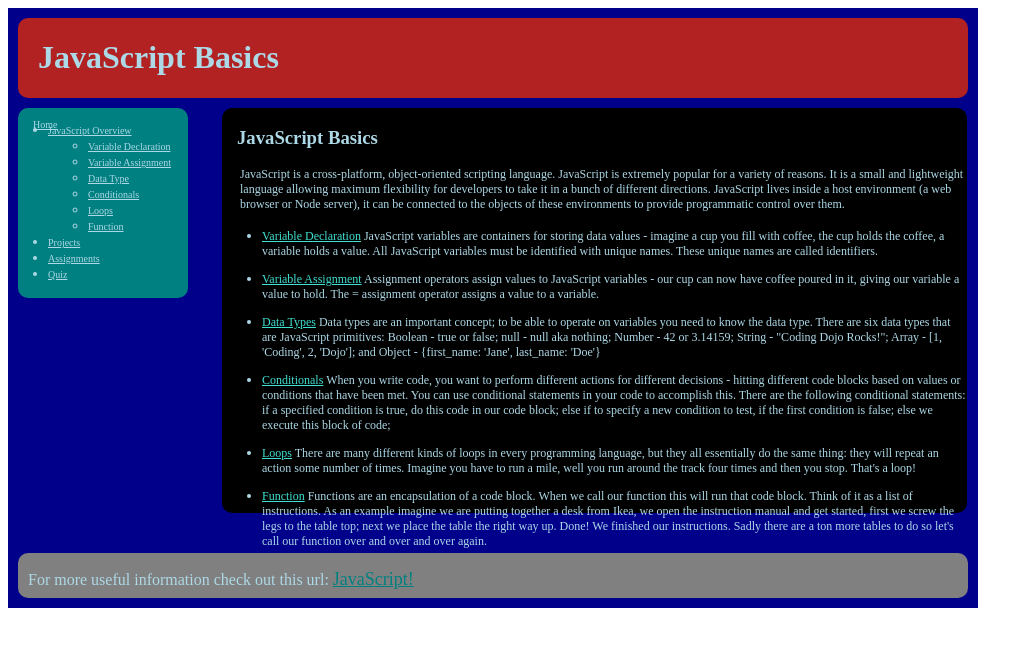
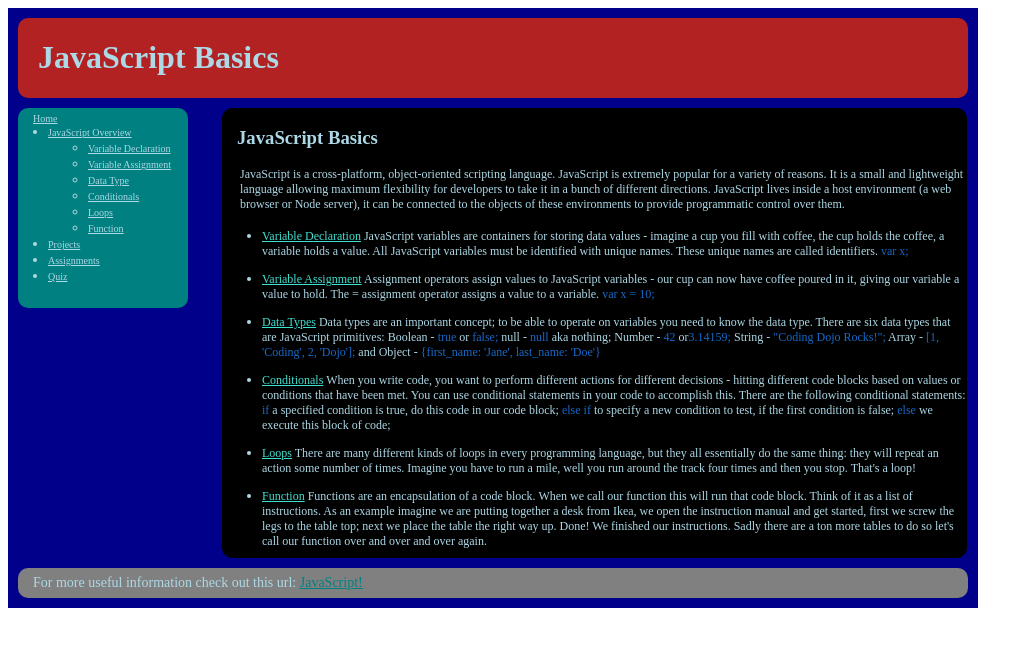
Before and after one commit to 4dar/adarrepo, a plain HTML site: page JavaScript Basics/JSBindex.html in a window 1280 px wide. Shown: the whole page, without its empty margins (0-1033 px from the left). Drawn offline with Linux system fonts and the light colour scheme.

Commit message:
finished JSB project

```diff
--- a/JavaScript Basics/JSBindex.html
+++ b/JavaScript Basics/JSBindex.html
@@ -31,10 +31,10 @@
             <h3>JavaScript Basics</h3>
             <p class="blackboxtext" id="javadefinition">JavaScript is a cross-platform, object-oriented scripting language. JavaScript is extremely popular for a variety of reasons. It is a small and lightweight language allowing maximum flexibility for developers to take it in a bunch of different directions. JavaScript lives inside a host environment (a web browser or Node server), it can be connected to the objects of these environments to provide programmatic control over them.</p>
             <ul class="definitionlist">
-                <li><p class="blackboxtext"><a href="" class="definitionlinks">Variable Declaration</a> JavaScript variables are containers for storing data values - imagine a cup you fill with coffee, the cup holds the coffee, a variable holds a value. All JavaScript variables must be identified with unique names. These unique names are called identifiers.</p></li>
-                <li><p class="blackboxtext"><a href="" class="definitionlinks">Variable Assignment</a> Assignment operators assign values to JavaScript variables - our cup can now have coffee poured in it, giving our variable a value to hold. The = assignment operator assigns a value to a variable.</p></li>
-                <li><p class="blackboxtext"><a href="" class="definitionlinks">Data Types</a> Data types are an important concept; to be able to operate on variables you need to know the data type. There are six data types that are JavaScript primitives: Boolean - true or false; null - null aka nothing; Number - 42 or 3.14159; String - "Coding Dojo Rocks!"; Array - [1, 'Coding', 2, 'Dojo']; and Object - {first_name: 'Jane', last_name: 'Doe'}</p></li>
-                <li><p class="blackboxtext"><a href="" class="definitionlinks">Conditionals</a> When you write code, you want to perform different actions for different decisions - hitting different code blocks based on values or conditions that have been met. You can use conditional statements in your code to accomplish this. There are the following conditional statements: if a specified condition is true, do this code in our code block; else if to specify a new condition to test, if the first condition is false; else we execute this block of code;</p></li>
+                <li><p class="blackboxtext"><a href="" class="definitionlinks">Variable Declaration</a> JavaScript variables are containers for storing data values - imagine a cup you fill with coffee, the cup holds the coffee, a variable holds a value. All JavaScript variables must be identified with unique names. These unique names are called identifiers. <span>var x;</span></p></li>
+                <li><p class="blackboxtext"><a href="" class="definitionlinks">Variable Assignment</a> Assignment operators assign values to JavaScript variables - our cup can now have coffee poured in it, giving our variable a value to hold. The = assignment operator assigns a value to a variable. <span>var x = 10;</span></p></li>
+                <li><p class="blackboxtext"><a href="" class="definitionlinks">Data Types</a> Data types are an important concept; to be able to operate on variables you need to know the data type. There are six data types that are JavaScript primitives: Boolean - <span>true</span> or <span>false;</span> null - <span>null</span> aka nothing; Number - <span>42</span> or<span>3.14159;</span> String - <span>"Coding Dojo Rocks!";</span> Array - <span>[1, 'Coding', 2, 'Dojo'];</span> and Object - <span>{first_name: 'Jane', last_name: 'Doe'}</span></p></li>
+                <li><p class="blackboxtext"><a href="" class="definitionlinks">Conditionals</a> When you write code, you want to perform different actions for different decisions - hitting different code blocks based on values or conditions that have been met. You can use conditional statements in your code to accomplish this. There are the following conditional statements: <span>if</span> a specified condition is true, do this code in our code block; <span>else if</span> to specify a new condition to test, if the first condition is false; <span>else</span> we execute this block of code;</p></li>
                 <li><p class="blackboxtext"><a href="" class="definitionlinks">Loops</a> There are many different kinds of loops in every programming language, but they all essentially do the same thing: they will repeat an action some number of times. Imagine you have to run a mile, well you run around the track four times and then you stop. That's a loop!</p></li>
                 <li><p class="blackboxtext"><a href="" class="definitionlinks">Function</a> Functions are an encapsulation of a code block. When we call our function this will run that code block. Think of it as a list of instructions. As an example imagine we are putting together a desk from Ikea, we open the instruction manual and get started, first we screw the legs to the table top; next we place the table the right way up. Done! We finished our instructions. Sadly there are a ton more tables to do so let's call our function over and over and over again.</p></li>
             </ul>
--- a/JavaScript Basics/JSBstyle.css
+++ b/JavaScript Basics/JSBstyle.css
@@ -21,7 +21,7 @@ h1{
 #tealbox{
     display: inline-block;
     background-color: teal;
-    height: 190px;
+    height: 200px;
     width: 170px;
     border-radius: 10px;
     margin: 10px 20px 0px 10px;
@@ -42,15 +42,16 @@ ul li{
 }
 
 #homelink{
-    display: inline-block;
+    display: block;
     padding-left: 15px;
-    padding-top: 11px;
+    padding-bottom: 10px;
+    padding-top: 5px;
 }
 
 #blackbox{
     display: inline-block;
     background-color: black;
-    height: 405px;
+    height: 450px;
     width: 745px;
     margin: 10px;
     vertical-align: top;
@@ -62,6 +63,10 @@ ul li{
 }
 .blackboxtext{
     font-size: 12px;
+}
+
+span{
+    color: #1769C7
 }
 
 #javadefinition{
@@ -81,18 +86,18 @@ h3{
     display: inline-block;
     background-color: gray;
     width: 950px;
-    height: 45px;
+    height: 30px;
     border-radius: 10px;
-    margin: 30px 10px;
-    position: relative;
+    margin-left: 10px;
 }
 #graybox p{
-    font-size: 16px;
+    font-size: 14px;
     color: lightblue;
-    margin-left: 10px;
+    margin-left: 15px;
+    margin-top: 7px;
 }
 
 #usefulurl{
     color: teal;
-    font-size: 18px;
+    font-size: 14px;
 }
```
